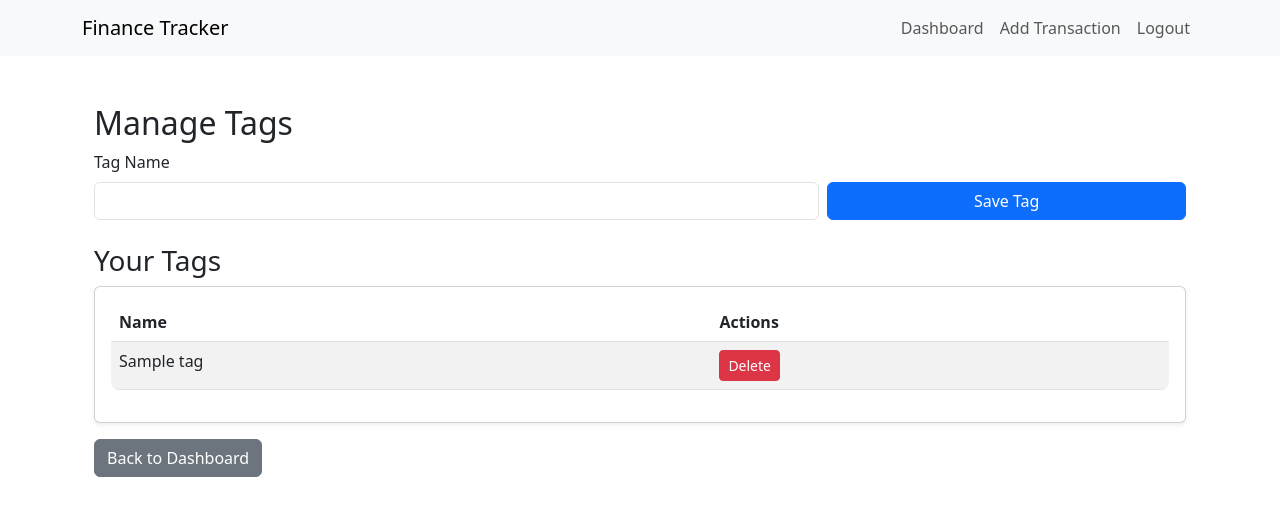
After one commit to heymant09/Finance-tracker-final, a Flask app: page /tags in a window 1280 px wide. The commit adds this page. Shown: the top 516 px of the page. Run offline with Flask 3, Linux system fonts and the light colour scheme; a user stored in the database is signed in; tables that the repository leaves empty hold one stand-in row (values such as "Sample post").

Commit message:
Update app functionality, templates, and styles; add insert_data.py for database population and requirements.txt for dependencies

```diff
--- a/app.py
+++ b/app.py
@@ -1,7 +1,7 @@
 from flask import Flask, render_template, redirect, url_for, flash, request, jsonify
 from flask_login import login_user, logout_user, login_required, current_user
 from werkzeug.security import generate_password_hash, check_password_hash
-from forms import RegisterForm, LoginForm, TransactionForm, CategoryForm
+from forms import RegisterForm, LoginForm, TransactionForm, CategoryForm, TagForm
 from extensions import db, login_manager
 from datetime import datetime, date
 import pandas as pd
@@ -27,7 +27,7 @@ def load_user(user_id):
     return User.query.get(int(user_id))
 
 # Import models after extensions are initialized
-from models import User, Transaction, Category, Tag
+from models import User, Transaction, Category, Tag, transaction_tags
 
 @app.route('/')
 def index():
@@ -52,7 +52,11 @@ def register():
             Category(name="Groceries", type="expense", user_id=user.id),
             Category(name="Utilities", type="expense", user_id=user.id)
         ]
-        db.session.add_all(default_categories)
+        default_tags = [
+            Tag(name="Recurring", user_id=user.id),
+            Tag(name="Urgent", user_id=user.id)
+        ]
+        db.session.add_all(default_categories + default_tags)
         db.session.commit()
         flash('Account created! You can now log in.', 'success')
         return redirect(url_for('login'))
@@ -170,15 +174,54 @@ def dashboard():
 def add_transaction():
     form = TransactionForm()
     if form.validate_on_submit():
+        # Handle category: existing or new
+        if form.category.data == 'other':
+            if not form.new_category.data or not form.new_category_type.data:
+                flash('New category name and type are required.', 'danger')
+                return render_template('add_transaction.html', form=form)
+            category = Category(
+                name=form.new_category.data,
+                type=form.new_category_type.data,
+                user_id=current_user.id
+            )
+            try:
+                db.session.add(category)
+                db.session.commit()
+            except:
+                db.session.rollback()
+                flash('Category name already exists.', 'danger')
+                return render_template('add_transaction.html', form=form)
+            category_id = category.id
+        else:
+            category_id = int(form.category.data)
+
+        # Handle new tags
+        new_tags = []
+        if form.new_tag.data:
+            tag_names = [name.strip() for name in form.new_tag.data.split(',') if name.strip()]
+            for name in tag_names:
+                tag = Tag.query.filter_by(name=name, user_id=current_user.id).first()
+                if not tag:
+                    tag = Tag(name=name, user_id=current_user.id)
+                    try:
+                        db.session.add(tag)
+                        db.session.commit()
+                    except:
+                        db.session.rollback()
+                        flash(f'Tag "{name}" already exists.', 'danger')
+                        continue
+                new_tags.append(tag)
+
+        # Create transaction
         txn = Transaction(
             date=form.date.data or datetime.today(),
             amount=form.amount.data,
-            category_id=form.category.data,
+            category_id=category_id,
             description=form.description.data,
             user_id=current_user.id
         )
-        # Assign selected tags
-        selected_tags = Tag.query.filter(Tag.id.in_(form.tags.data)).all()
+        # Assign selected tags (existing + new)
+        selected_tags = Tag.query.filter(Tag.id.in_(form.tags.data)).all() + new_tags
         txn.tags = selected_tags
         db.session.add(txn)
         db.session.commit()
@@ -197,11 +240,50 @@ def edit_transaction(txn_id):
 
     form = TransactionForm()
     if form.validate_on_submit():
+        # Handle category: existing or new
+        if form.category.data == 'other':
+            if not form.new_category.data or not form.new_category_type.data:
+                flash('New category name and type are required.', 'danger')
+                return render_template('edit_transaction.html', form=form, txn=txn)
+            category = Category(
+                name=form.new_category.data,
+                type=form.new_category_type.data,
+                user_id=current_user.id
+            )
+            try:
+                db.session.add(category)
+                db.session.commit()
+            except:
+                db.session.rollback()
+                flash('Category name already exists.', 'danger')
+                return render_template('edit_transaction.html', form=form, txn=txn)
+            category_id = category.id
+        else:
+            category_id = int(form.category.data)
+
+        # Handle new tags
+        new_tags = []
+        if form.new_tag.data:
+            tag_names = [name.strip() for name in form.new_tag.data.split(',') if name.strip()]
+            for name in tag_names:
+                tag = Tag.query.filter_by(name=name, user_id=current_user.id).first()
+                if not tag:
+                    tag = Tag(name=name, user_id=current_user.id)
+                    try:
+                        db.session.add(tag)
+                        db.session.commit()
+                    except:
+                        db.session.rollback()
+                        flash(f'Tag "{name}" already exists.', 'danger')
+                        continue
+                new_tags.append(tag)
+
+        # Update transaction
         txn.date = form.date.data or datetime.today()
         txn.amount = form.amount.data
-        txn.category_id = form.category.data
+        txn.category_id = category_id
         txn.description = form.description.data
-        txn.tags = Tag.query.filter(Tag.id.in_(form.tags.data)).all()
+        txn.tags = Tag.query.filter(Tag.id.in_(form.tags.data)).all() + new_tags
         db.session.commit()
         flash('Transaction updated successfully.', 'success')
         return redirect(url_for('dashboard'))
@@ -209,9 +291,10 @@ def edit_transaction(txn_id):
     if request.method == 'GET':
         form.date.data = txn.date
         form.amount.data = txn.amount
-        form.category.data = txn.category_id
+        form.category.data = str(txn.category_id)
         form.description.data = txn.description
         form.tags.data = [tag.id for tag in txn.tags]
+        form.new_tag.data = ''
 
     return render_template('edit_transaction.html', form=form, txn=txn)
 
@@ -264,6 +347,42 @@ def delete_category(category_id):
         flash('Category deleted successfully.', 'success')
     return redirect(url_for('manage_categories'))
 
+@app.route('/tags', methods=['GET', 'POST'])
+@login_required
+def manage_tags():
+    form = TagForm()
+    if form.validate_on_submit():
+        tag = Tag(
+            name=form.name.data,
+            user_id=current_user.id
+        )
+        try:
+            db.session.add(tag)
+            db.session.commit()
+            flash('Tag added successfully.', 'success')
+        except:
+            db.session.rollback()
+            flash('Tag name already exists.', 'danger')
+        return redirect(url_for('manage_tags'))
+
+    tags = Tag.query.filter_by(user_id=current_user.id).order_by(Tag.name).all()
+    return render_template('tags.html', form=form, tags=tags)
+
+@app.route('/tags/delete/<int:tag_id>')
+@login_required
+def delete_tag(tag_id):
+    tag = Tag.query.get_or_404(tag_id)
+    if tag.user_id != current_user.id:
+        flash('Unauthorized access.', 'danger')
+        return redirect(url_for('manage_tags'))
+    if tag.transactions:
+        flash('Cannot delete tag with associated transactions.', 'danger')
+    else:
+        db.session.delete(tag)
+        db.session.commit()
+        flash('Tag deleted successfully.', 'success')
+    return redirect(url_for('manage_tags'))
+
 if __name__ == "__main__":
     with app.app_context():
         db.create_all()
--- a/forms.py
+++ b/forms.py
@@ -18,21 +18,29 @@ class LoginForm(FlaskForm):
 class TransactionForm(FlaskForm):
     date = DateField("Date", format='%Y-%m-%d', render_kw={"type": "date"})
     amount = FloatField("Amount", validators=[DataRequired(), NumberRange(min=0.01, message="Amount must be positive")])
-    category = SelectField("Category", validators=[DataRequired()], coerce=int)
+    category = SelectField("Category", validators=[DataRequired()], coerce=str)
+    new_category = StringField("New Category Name", validators=[Length(max=50)])
+    new_category_type = SelectField("New Category Type", choices=[('', 'Select Type'), ('income', 'Income'), ('expense', 'Expense')])
     description = TextAreaField("Description")
     tags = SelectMultipleField("Tags", coerce=int)
+    new_tag = StringField("New Tags (comma-separated)", validators=[Length(max=200)])
     submit = SubmitField("Add Transaction")
 
     def __init__(self, *args, **kwargs):
         super(TransactionForm, self).__init__(*args, **kwargs)
         if current_user.is_authenticated:
-            self.category.choices = [(c.id, c.name) for c in Category.query.filter_by(user_id=current_user.id).order_by(Category.name).all()]
+            categories = Category.query.filter_by(user_id=current_user.id).order_by(Category.name).all()
+            self.category.choices = [(str(c.id), c.name) for c in categories] + [('other', 'Other')]
             self.tags.choices = [(t.id, t.name) for t in Tag.query.filter_by(user_id=current_user.id).order_by(Tag.name).all()]
         else:
-            self.category.choices = []
+            self.category.choices = [('other', 'Other')]
             self.tags.choices = []
 
 class CategoryForm(FlaskForm):
     name = StringField("Category Name", validators=[DataRequired(), Length(min=1, max=50)])
     type = SelectField("Type", choices=[('income', 'Income'), ('expense', 'Expense')], validators=[DataRequired()])
     submit = SubmitField("Save Category")
+
+class TagForm(FlaskForm):
+    name = StringField("Tag Name", validators=[DataRequired(), Length(min=1, max=50)])
+    submit = SubmitField("Save Tag")
--- a/static/css/style.css
+++ b/static/css/style.css
@@ -25,6 +25,7 @@
 
 .list-group-item {
     border: none;
+June 8, 2023 - 10:25am
     padding: 1rem;
     background-color: #f8f9fa;
     margin-bottom: 0.5rem;
@@ -75,6 +76,16 @@
     min-height: 100px;
 }
 
+#new-category-fields {
+    padding: 1rem;
+    background-color: #f8f9fa;
+    border-radius: 6px;
+}
+
+.form-control#id_new_tag {
+    margin-top: 0.5rem;
+}
+
 /* Responsive adjustments */
 @media (max-width: 768px) {
     .top-transaction-card {
@@ -97,4 +108,12 @@
     .form-select[multiple] {
         min-height: 80px;
     }
+
+    #new-category-fields {
+        padding: 0.75rem;
+    }
+
+    .form-control#id_new_tag {
+        margin-top: 0.75rem;
+    }
 }
--- a/templates/dashboard.html
+++ b/templates/dashboard.html
@@ -170,6 +170,7 @@
         <div class="card-body">
             <a href="{{ url_for('add_transaction') }}" class="btn btn-primary mb-3">Add Transaction</a>
             <a href="{{ url_for('manage_categories') }}" class="btn btn-secondary mb-3">Manage Categories</a>
+            <a href="{{ url_for('manage_tags') }}" class="btn btn-secondary mb-3">Manage Tags</a>
             <table class="table table-striped">
                 <thead>
                     <tr>
--- /dev/null
+++ b/templates/tags.html
@@ -0,0 +1,92 @@
+<script type="text/javascript">
+        var gk_isXlsx = false;
+        var gk_xlsxFileLookup = {};
+        var gk_fileData = {};
+        function filledCell(cell) {
+          return cell !== '' && cell != null;
+        }
+        function loadFileData(filename) {
+        if (gk_isXlsx && gk_xlsxFileLookup[filename]) {
+            try {
+                var workbook = XLSX.read(gk_fileData[filename], { type: 'base64' });
+                var firstSheetName = workbook.SheetNames[0];
+                var worksheet = workbook.Sheets[firstSheetName];
+
+                // Convert sheet to JSON to filter blank rows
+                var jsonData = XLSX.utils.sheet_to_json(worksheet, { header: 1, blankrows: false, defval: '' });
+                // Filter out blank rows (rows where all cells are empty, null, or undefined)
+                var filteredData = jsonData.filter(row => row.some(filledCell));
+
+                // Heuristic to find the header row by ignoring rows with fewer filled cells than the next row
+                var headerRowIndex = filteredData.findIndex((row, index) =>
+                  row.filter(filledCell).length >= filteredData[index + 1]?.filter(filledCell).length
+                );
+                // Fallback
+                if (headerRowIndex === -1 || headerRowIndex > 25) {
+                  headerRowIndex = 0;
+                }
+
+                // Convert filtered JSON back to CSV
+                var csv = XLSX.utils.aoa_to_sheet(filteredData.slice(headerRowIndex)); // Create a new sheet from filtered array of arrays
+                csv = XLSX.utils.sheet_to_csv(csv, { header: 1 });
+                return csv;
+            } catch (e) {
+                console.error(e);
+                return "";
+            }
+        }
+        return gk_fileData[filename] || "";
+        }
+        </script>{% extends "layout.html" %}
+
+{% block content %}
+<div class="container mt-5">
+    <h2>Manage Tags</h2>
+    <form method="POST" action="{{ url_for('manage_tags') }}" class="mb-4">
+        {{ form.hidden_tag() }}
+        <div class="row g-2">
+            <div class="col-md-8">
+                {{ form.name.label(class="form-label") }}
+                {{ form.name(class="form-control") }}
+                {% if form.name.errors %}
+                    {% for error in form.name.errors %}
+                        <span class="text-danger">{{ error }}</span>
+                    {% endfor %}
+                {% endif %}
+            </div>
+            <div class="col-md-4 d-flex align-items-end">
+                {{ form.submit(class="btn btn-primary w-100") }}
+            </div>
+        </div>
+    </form>
+
+    <h3>Your Tags</h3>
+    <div class="card shadow-sm">
+        <div class="card-body">
+            <table class="table table-striped">
+                <thead>
+                    <tr>
+                        <th>Name</th>
+                        <th>Actions</th>
+                    </tr>
+                </thead>
+                <tbody>
+                    {% for tag in tags %}
+                    <tr>
+                        <td>{{ tag.name }}</td>
+                        <td>
+                            <a href="{{ url_for('delete_tag', tag_id=tag.id) }}" class="btn btn-sm btn-danger" onclick="return confirm('Are you sure you want to delete this tag?')">Delete</a>
+                        </td>
+                    </tr>
+                    {% else %}
+                    <tr>
+                        <td colspan="2">No tags found.</td>
+                    </tr>
+                    {% endfor %}
+                </tbody>
+            </table>
+        </div>
+    </div>
+    <a href="{{ url_for('dashboard') }}" class="btn btn-secondary mt-3">Back to Dashboard</a>
+</div>
+{% endblock %}
```
Also changed, not shown: insert_data.py (added, +127 -0 lines), requirements.txt (added, +7 -0 lines), templates/add_transaction.html (+40 -1 lines), templates/edit_transaction.html (+48 -1 lines).
